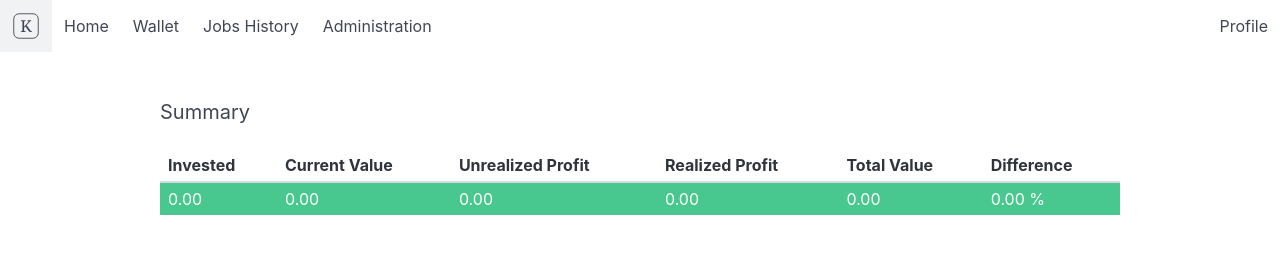
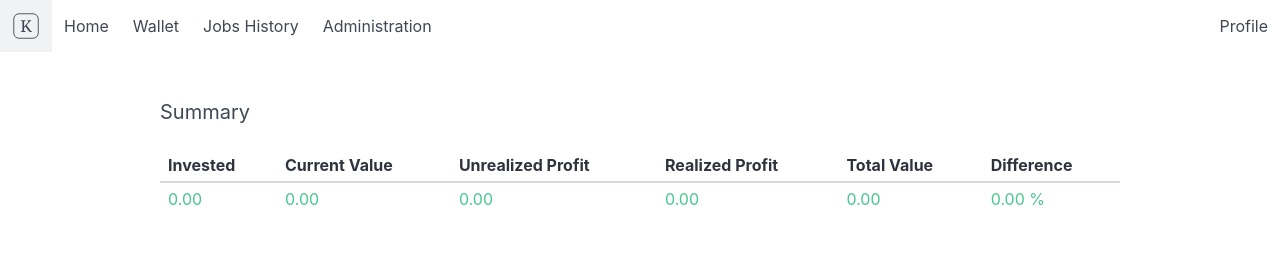
Before and after one commit to segvan/kapitalist-nuxt, a Nuxt app: page / in a window 1280 px wide. Shown: the top 265 px of the page. Built offline with nearby package versions, Linux system fonts and the light colour scheme; no server answers.

Commit message:
Fix hope page cells colors

```diff
--- a/components/trades/trades-details.vue
+++ b/components/trades/trades-details.vue
@@ -52,11 +52,11 @@ function toggleVisibility() {
         <td :class="columnToggle">{{ trade.CurrentPrice.toFixed(2) }}</td>
         <!--Average Price-->
         <td
-            :class="[columnToggle, trade.Qty > 0 ? 'has-text-white' : '',
+            :class="[columnToggle,
               trade.Qty > 0
                 ? trade.CurrentPrice >= trade.AvgPrice
-                  ? 'has-background-success'
-                  : 'has-background-danger'
+                  ? 'has-text-success'
+                  : 'has-text-danger'
                 : ''
             ]"
         >
@@ -64,30 +64,30 @@ function toggleVisibility() {
         </td>
         <!--Current Value-->
         <td
-            :class="['has-text-white',
+            :class="[
               trade.CurrentValue >= trade.Invested
-                ? 'has-background-success'
-                : 'has-background-danger'
+                ? 'has-text-success'
+                : 'has-text-danger'
             ]"
         >
           {{ trade.CurrentValue.toFixed(2) }}
         </td>
         <!--Earnings-->
         <td
-            :class="['has-text-white',
+            :class="[
               totalEarnings(trade) >= 0
-                ? 'has-background-success'
-                : 'has-background-danger'
+                ? 'has-text-success'
+                : 'has-text-danger'
             ]"
         >
           {{ totalEarnings(trade).toFixed(2) }}
         </td>
         <!--Difference-->
         <td
-            :class="['has-text-white',
+            :class="[
               trade.Difference >= 0
-                ? 'has-background-success'
-                : 'has-background-danger'
+                ? 'has-text-success'
+                : 'has-text-danger'
             ]"
         >
           {{ trade.IsRecouped ? '-' : trade.Difference.toFixed(2) + ' %' }}
--- a/components/trades/trades-summary.vue
+++ b/components/trades/trades-summary.vue
@@ -38,55 +38,55 @@ function toggleVisibility() {
       <tbody>
       <tr>
         <!--Invested-->
-        <td class="has-background-success has-text-white">
+        <td class="has-text-success">
           {{ props.invested.toFixed(2) }}
         </td>
         <!--Current Value-->
         <td
-            :class="['has-text-white',
+            :class="[
               props.currentVal >= props.invested
-                ? 'has-background-success'
-                : 'has-background-danger'
+                ? 'has-text-success'
+                : 'has-text-danger'
             ]"
         >
           {{ props.currentVal.toFixed(2) }}
         </td>
         <!--Unrealized Profit-->
         <td
-            :class="[columnToggle, 'has-text-white',
+            :class="[columnToggle,
               unrealizedProfit >= 0
-                ? 'has-background-success'
-                : 'has-background-danger'
+                ? 'has-text-success'
+                : 'has-text-danger'
             ]"
         >
           {{ unrealizedProfit.toFixed(2) }}
         </td>
         <!--Realized Profit-->
         <td
-            :class="[columnToggle, 'has-text-white',
+            :class="[columnToggle,
               props.realizedProfit >= 0
-                ? 'has-background-success'
-                : 'has-background-danger'
+                ? 'has-text-success'
+                : 'has-text-danger'
             ]"
         >
           {{ props.realizedProfit.toFixed(2) }}
         </td>
         <!--Total Value-->
         <td
-            :class="['has-text-white',
+            :class="[
               total >= props.invested
-                ? 'has-background-success'
-                : 'has-background-danger'
+                ? 'has-text-success'
+                : 'has-text-danger'
             ]"
         >
           {{ total.toFixed(2) }}
         </td>
         <!--Difference-->
         <td
-            :class="['has-text-white',
+            :class="[
               difference >= 0
-                ? 'has-background-success'
-                : 'has-background-danger'
+                ? 'has-text-success'
+                : 'has-text-danger'
             ]"
         >
           {{ difference.toFixed(2) }} %
```
